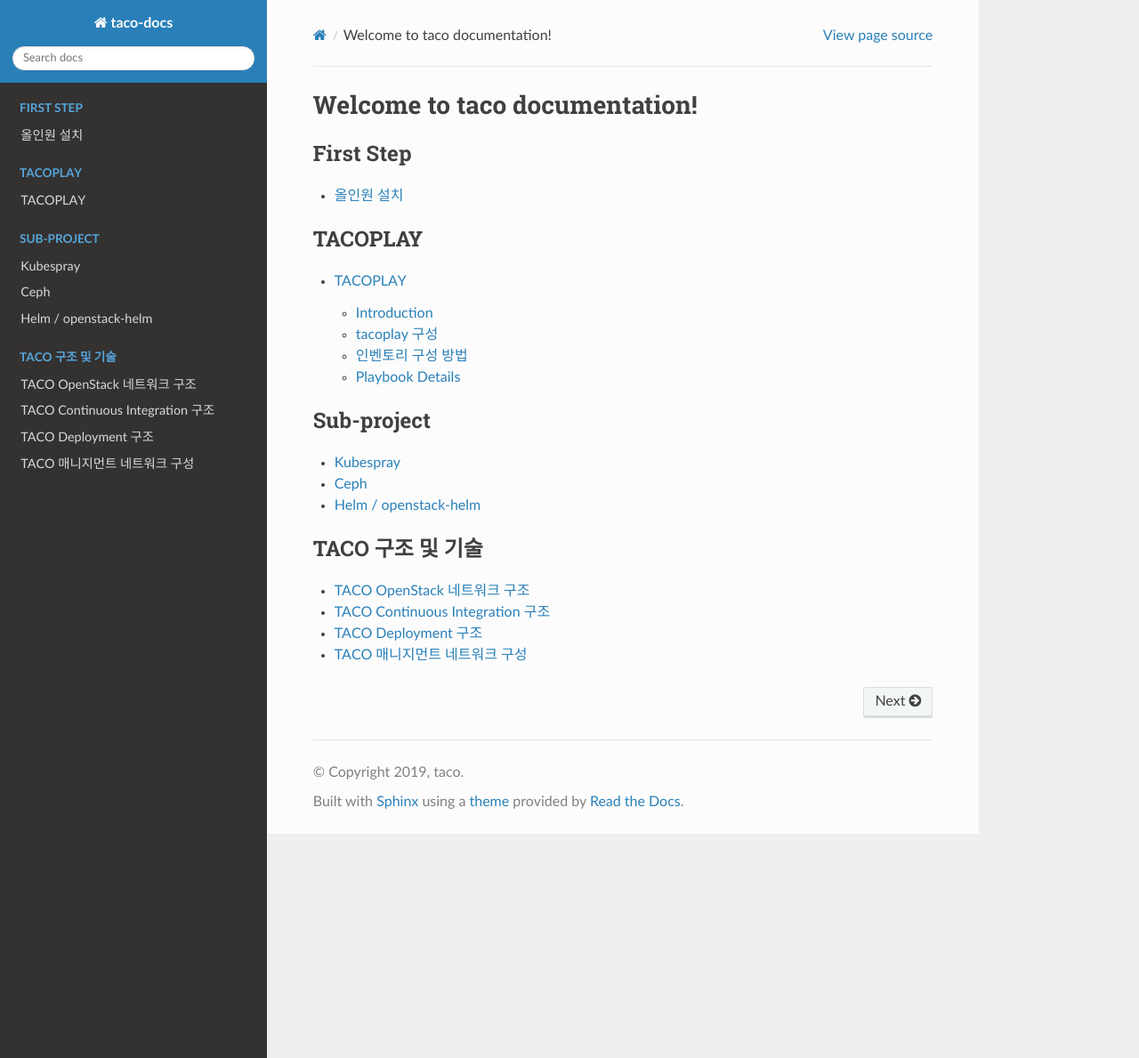
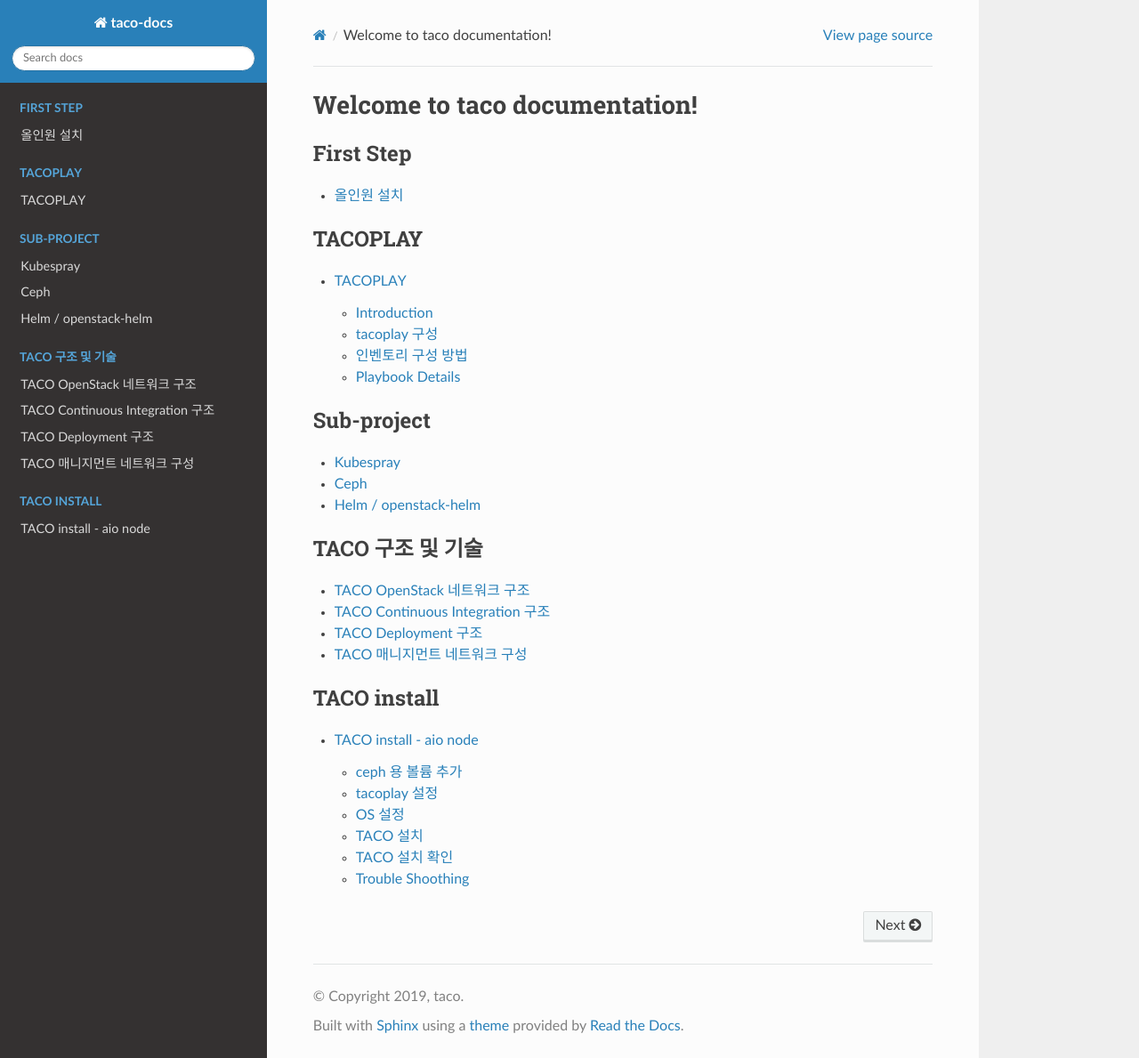
Before and after one commit to openinfradev/taco-docs, a Sphinx documentation site: the page built from docs/source/index.rst, in a window 1280 px wide and 1189 px high. Shown: the whole window at 89% size. Built offline with Sphinx 7.4.7 and the Read the Docs theme 2.0.0, drawn with Linux system fonts in a browser that asks for light colours; some of the changed lines change nothing that is shown.

Commit message:
add taco install

```diff
--- a/docs/source/index.rst
+++ b/docs/source/index.rst
@@ -34,3 +34,9 @@
    :glob:
 
    architecture/*
+
+.. toctree::
+   :maxdepth: 2
+   :caption: TACO install
+
+   installtaco/taco-aio.rst
--- /dev/null
+++ b/docs/source/installtaco/taco-aio.rst
@@ -0,0 +1,182 @@
+***********************
+TACO install - aio node
+***********************
+
+
+ceph 용 볼륨 추가
+=================
+
+ceph에서 사용할 disk 준비 확인
+mount 안되어 있는 디스크 확인
+
+.. code-block:: bash
+
+  $ lsblk
+
+
+tacoplay 설정
+=============
+
+* Git 받아오기
+
+.. code-block:: bash
+
+   $ sudo yum install -y git
+   $ git clone https://tde.sktelecom.com/stash/scm/oreotools/tacoplay.git
+   $ cd tacoplay/
+
+* tacoplay/VERSION 파일 수정
+
+.. code-block:: bash
+
+   $ vi VERSIONS
+   armada https://github.com/openinfradev/armada.git taco-v19.02
+   kubespray https://github.com/kubernetes-sigs/kubespray.git v2.10.3
+   charts/openstack-helm https://github.com/openinfradev/openstack-helm.git taco-v19.02
+   charts/openstack-helm-infra https://github.com/openinfradev/openstack-helm-infra.git taco-v19.02
+   ceph-ansible https://github.com/openinfradev/ceph-ansible.git stable-3.2
+   charts/helm https://github.com/helm/charts.git master
+
+* 하위 프로젝트 fetch
+
+.. code-block:: bash
+
+   $ ./fetch-sub-projects.sh
+
+* ceph-ansible site.yml 생성
+
+.. code-block:: bash
+
+   $ cp ceph-ansible/site.yml.sample ceph-ansible/site.yml
+
+* armada-manifest 받아오기
+
+.. code-block:: bash
+
+   $ cd ~/tacoplay
+   $ git clone https://tde.sktelecom.com/stash/scm/tacodev/openinfraday2019.git manifest
+   $ cp manifest/inventories/aio/* inventory/sample/
+
+
+* host.ini & extra-vars.yml 수정  (경로: tacoplay/inventory/sample)
+
+   * host.ini
+      * instance's ip 확인 필요
+      * https://tde.sktelecom.com/stash/projects/TACODEV/repos/openinfraday2019/browse/inventories/aio/host.ini
+   * extra-vars.yml
+      * monitor_interface, public_network, cluster_network, ceph_monitors, lvm_molumes 확인 필요
+      * https://tde.sktelecom.com/stash/projects/TACODEV/repos/openinfraday2019/browse/inventories/aio/extra-vars.yml
+
+
+OS 설정
+=======
+
+* 호스트 파일 설정: admin 노드
+
+.. code-block:: bash
+
+   $ sudo vi /etc/hosts
+   ## TACO ClusterInfo
+   127.0.0.1   taco-aio
+
+
+TACO 설치
+=========
+
+* TACO playbook 실행에 필요한 패키지 설치 : admin 노드
+
+.. code-block:: bash
+
+   # admin 노드에서 실행
+   cd ~/tacoplay
+   sudo yum install -y selinux-policy-targeted
+   sudo yum install -y bridge-utils
+   sudo yum install -y epel-release
+   sudo yum install python-pip -y
+   sudo pip install --upgrade pip==9.0.3
+   sudo pip install -r ceph-ansible/requirements.txt
+   sudo pip install -r kubespray/requirements.txt --upgrade
+   sudo pip install -r requirements.txt --upgrade
+
+* Taco 설치
+
+.. code-block:: bash
+
+   $ cd ~/tacoplay
+   $ ansible-playbook -b -i inventory/sample/hosts.ini -e @inventory/sample/extra-vars.yml site.yml
+
+
+TACO 설치 확인
+==============
+
+* 인터페이스 up
+
+.. code-block:: bash
+
+   #!/bin/bash
+   ip addr add 10.10.10.1/24 dev br-ex
+   ip link set br-ex up
+
+* Key 생성
+
+.. code-block:: bash
+
+   $ ssh-keygen -t rsa
+
+* 설치 확인
+
+.. code-block:: bash
+
+   $ cd ~/tacoplay
+   $ tests/taco-test.sh
+
+
+Trouble Shoothing
+=================
+
+* openstack client version issue
+
+.. code-block:: bash
+
+   $ sudo pip install --ignore-installed python-openstackclient==3.14.3
+   $ . tacoplay/tests/adminrc
+
+* openstack cannot import decorate
+
+.. code-block:: bash
+
+   $ sudo pip install --upgrade decorator
+
+* openstack client version
+
+> tacoplay/roles/openstack/client/task/main.yml
+
+.. code-block:: bash
+
+   - name: install python-openstackclient
+     pip:
+       name: "{{ item.name }}"
+       version: "{{ item.version }}"
+       state: present
+     loop:
+       - { name: 'pbr', version: '5.1.1' }
+       - { name: 'python-openstackclient', version: '3.14.3' }
+       - { name: 'python-cinderclient', version: '3.5.0' }
+       - { name: 'python-glanceclient', version: '2.10.1' }
+       - { name: 'python-keystoneclient', version: '3.15.0' }
+       - { name: 'python-novaclient', version: '10.1.0' }
+       - { name: 'python-neutronclient', version: '6.7.0' }
+
+* Missing value auth-url required for auth plugin password
+
+   로그아웃하고 다시 로그인하자.
+
+* image queued issue (TACO 설치 후 openstack image를 확인했을 때 queued 상태의 이미지가 있을 때)
+
+.. code-block:: bash
+
+   #!/bin/bash
+   rbd ls images
+   rbd -p images snap unprotect --image 201084fc-c276-4744-8504-cb974dbb3610 --snap snap
+   rbd snap purge 201084fc-c276-4744-8504-cb974dbb3610 -p images
+   rbd -p images rm 201084fc-c276-4744-8504-cb974dbb3610
```
Also changed, not shown: 1 other file.
